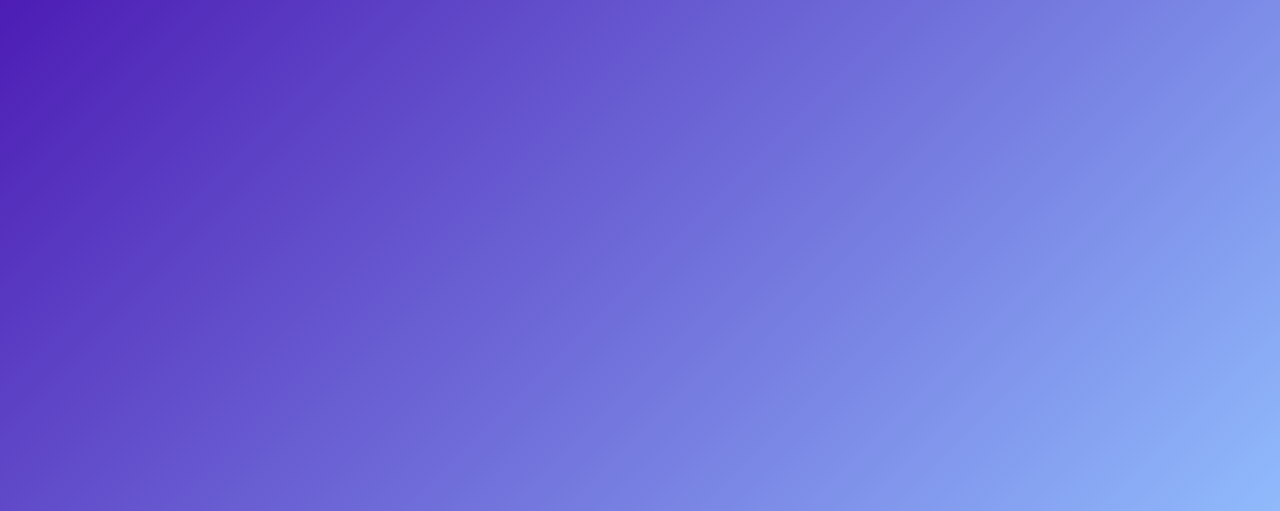
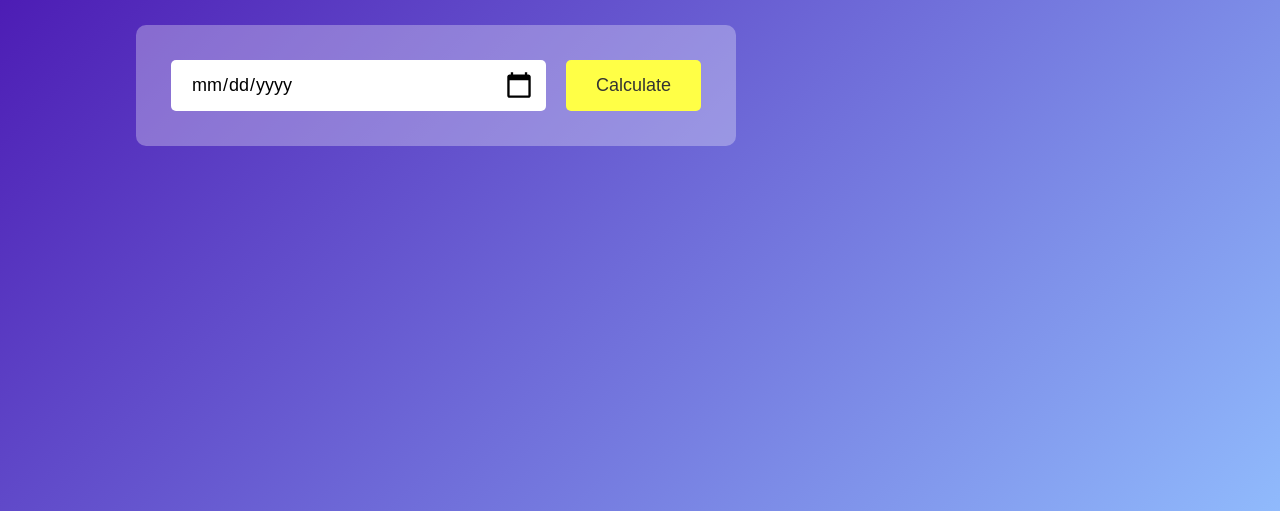
Before and after one commit to Increase123/30-javascript-projects, a plain HTML site: page 06-age-calculator/index.html in a window 1280 px wide. Shown: the part 289-800 px from the top of the page. Drawn offline with Linux system fonts and the light colour scheme.

Commit message:
Add files via upload

```diff
--- a/06-age-calculator/app.js
+++ b/06-age-calculator/app.js
@@ -0,0 +1,44 @@
+let userInput = document.getElementById("date");
+userInput.max = new Date().toISOString().split("T")[0];
+let result = document.getElementById("result");
+
+function calculateAge() {
+    let birthDate = new Date(userInput.value);
+
+    let d1 = birthDate.getDate();
+    let m1 = birthDate.getMonth() + 1;
+    let y1 = birthDate.getFullYear();
+
+    let today = new Date();
+
+    let d2 = today.getDate();
+    let m2 = today.getMonth() + 1;
+    let y2 = today.getFullYear();
+
+    let d3, m3, y3;
+
+    y3 = y2 - y1;
+
+    if (m2 >= m1) {
+        m3 = m2 - m1;
+    } else {
+        y3--;
+        m3 = 12 + m2 - m1;
+    }
+
+    if (d2 >= d1) {
+        d3 = d2 - d1;
+    } else {
+        m3--;
+        d3 = getDaysInMonth(y1, m1) + d2 - d1;
+    }
+    if (m3 < 0) {
+        m3 = 11;
+        y3--;
+    }
+    result.innerHTML = `You are <span>${y3}</span> years, <span>${m3}</span> months and <span>${d3}</span> days old.`;
+}
+
+function getDaysInMonth(year, month) {
+    return new Date(year, month, 0).getDate();
+}
--- a/06-age-calculator/index.html
+++ b/06-age-calculator/index.html
@@ -9,7 +9,17 @@
   <body>
     <div class="container">
       <div class="calculator">
-        <h1>JavaScript Age Calculator</h1>
+        <h1>
+          JavaScript <br />
+          <span>Age Calculator</span>
+        </h1>
+
+        <div class="input-box">
+          <input type="date" id="date" />
+          <button onclick="calculateAge()">Calculate</button>
+        </div>
+
+        <p id="result"></p>
       </div>
     </div>
 
--- a/06-age-calculator/styles.css
+++ b/06-age-calculator/styles.css
@@ -23,3 +23,60 @@
 .calculator h1 {
     font-size: 60px;
 }
+
+.calculator h1 span {
+    color: #ffff46;
+}
+
+.input-box {
+    margin: 40px 0;
+    padding: 35px;
+    border-radius: 10px;
+    background: rgba(255, 255, 255, 0.3);
+    display: flex;
+    align-items: center;
+}
+
+input {
+    flex: 1;
+    margin-right: 20px;
+    padding: 14px 20px;
+    border: 0;
+    outline: 0;
+    font-size: 18px;
+    border-radius: 5px;
+    position: relative;
+}
+
+.input-box button {
+    background-color: #ffff46;
+    border: 0;
+    outline: 0;
+    padding: 15px 30px;
+    border-radius: 5px;
+    font-weight: 500;
+    color: #333;
+    cursor: pointer;
+    font-size: 18px;
+}
+
+.input-box input::-webkit-calendar-picker-indicator {
+    top: 0;
+    left: 0;
+    right: 0;
+    bottom: 0;
+    width: auto;
+    height: auto;
+    position: absolute;
+    background-position: calc(100% - 10px);
+    background-size: 30px;
+    cursor: pointer;
+}
+
+#result {
+    font-size: 20px;
+}
+
+#result span {
+    color: #ffff46;
+}
```
